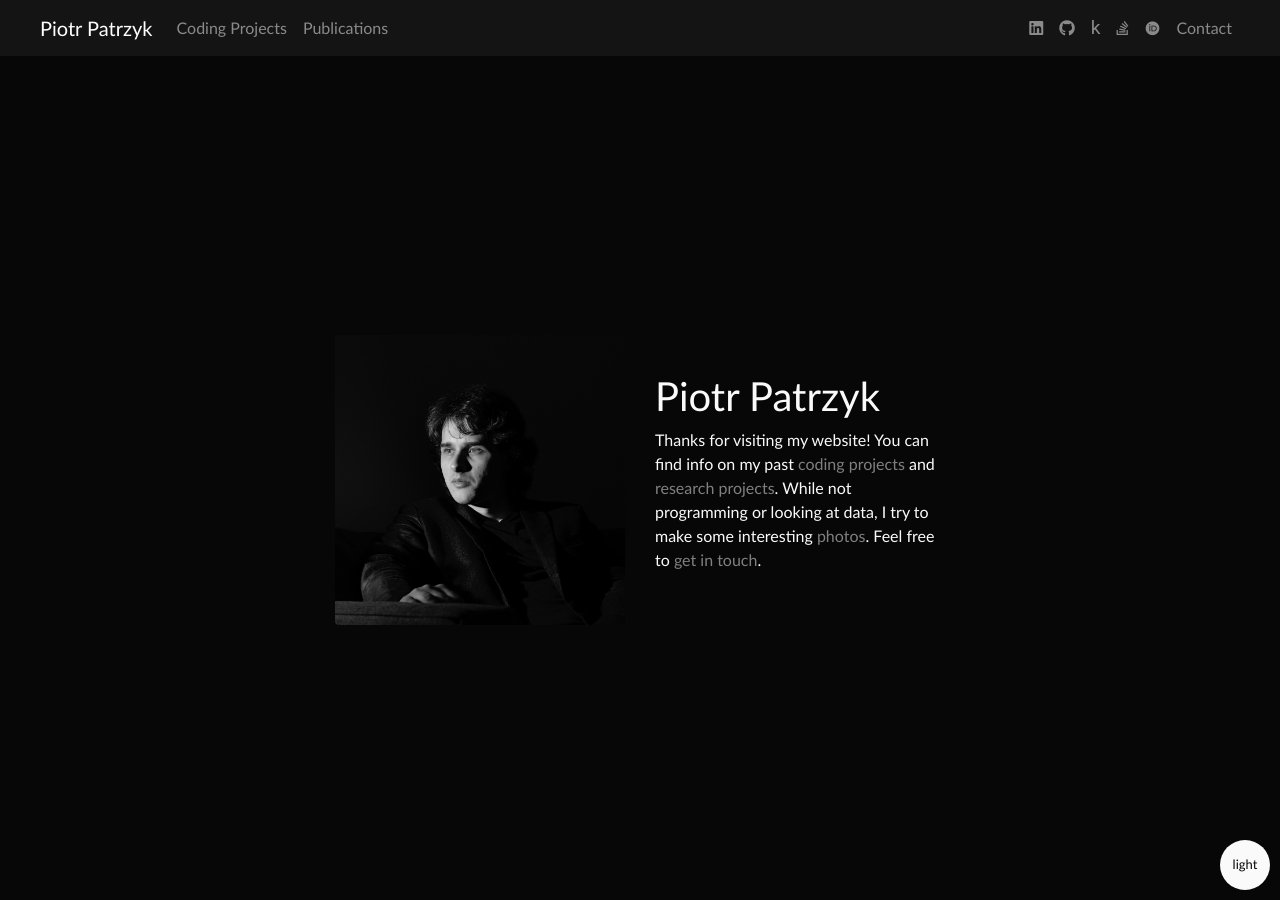
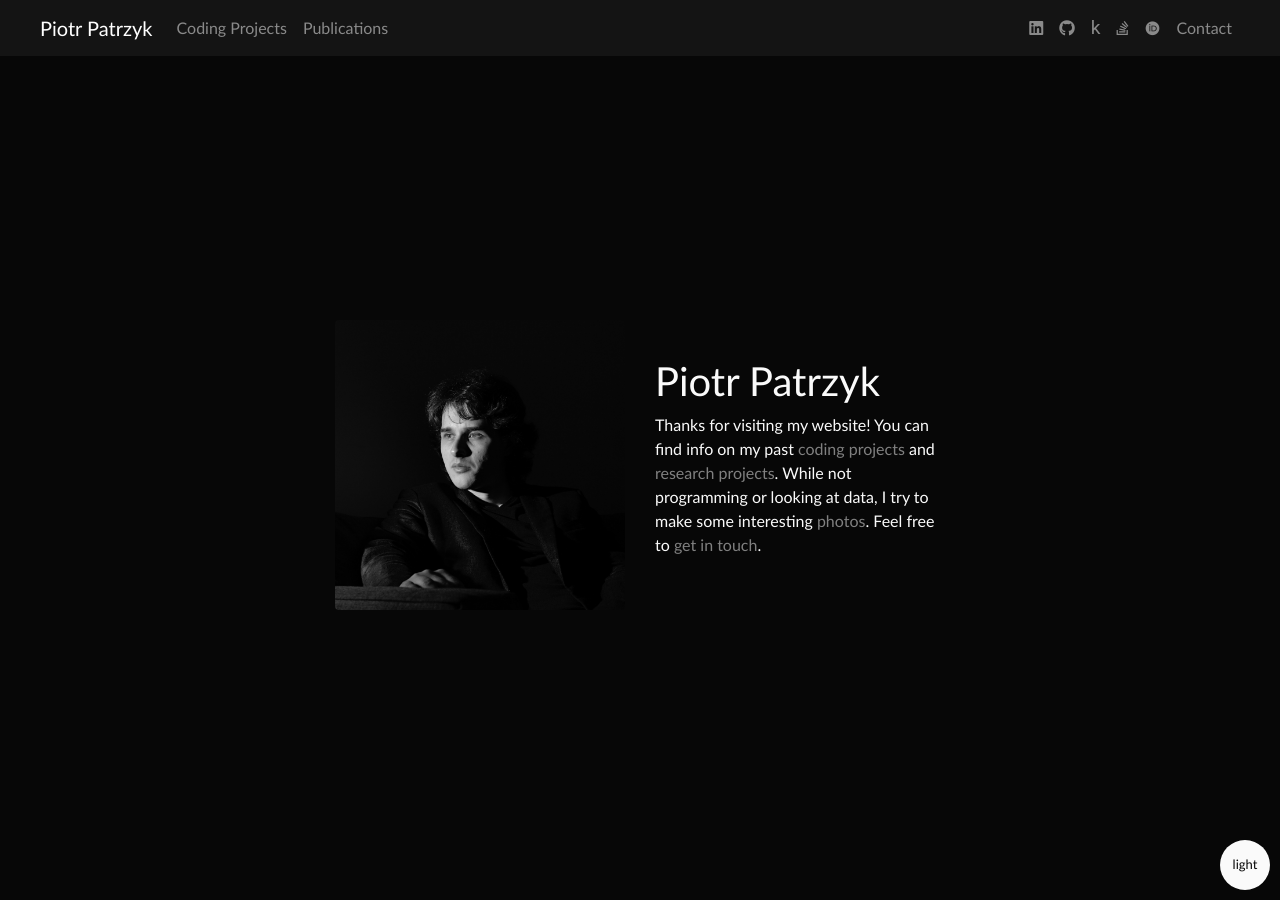
Before and after one commit to ppatrzyk/ppatrzyk.github.io, a Jekyll site: the page built from index.html, in a window 1280 px wide. Built offline with Jekyll 4.4.1, drawn with Linux system fonts in a browser that asks for light colours; some web fonts are replaced.

Commit message:
fix togglger position and padding

```diff
--- a/assets/css/mystyle.css
+++ b/assets/css/mystyle.css
@@ -16,7 +16,7 @@
 }
 
 #mode-circle {
-  position: absolute;
+  position: fixed;
   bottom: 10px;
   right: 10px;
   width: 50px;
@@ -73,6 +73,7 @@
   min-height: 100vh;
   display: flex;
   align-items: center;
+  padding-bottom: 30px;
 }
 
 .apa {
```
